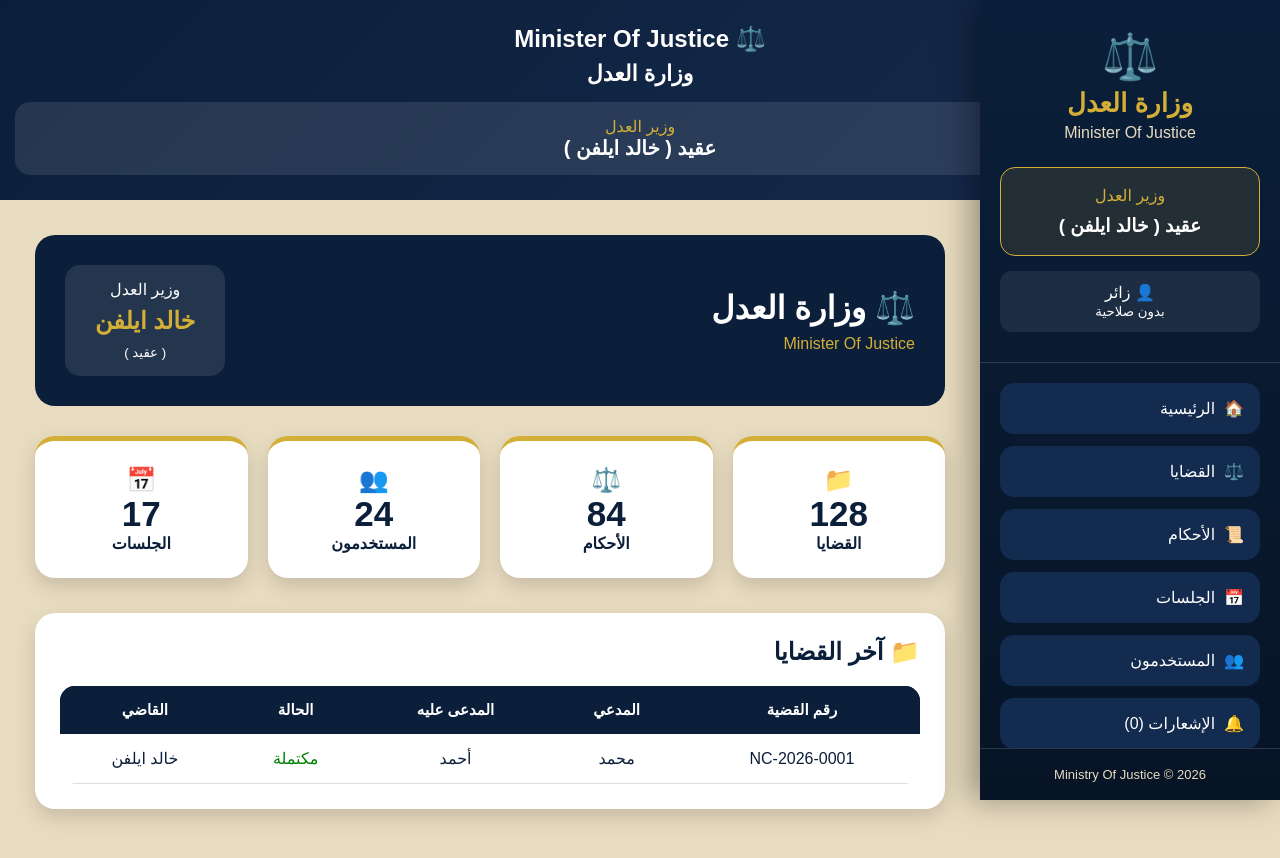
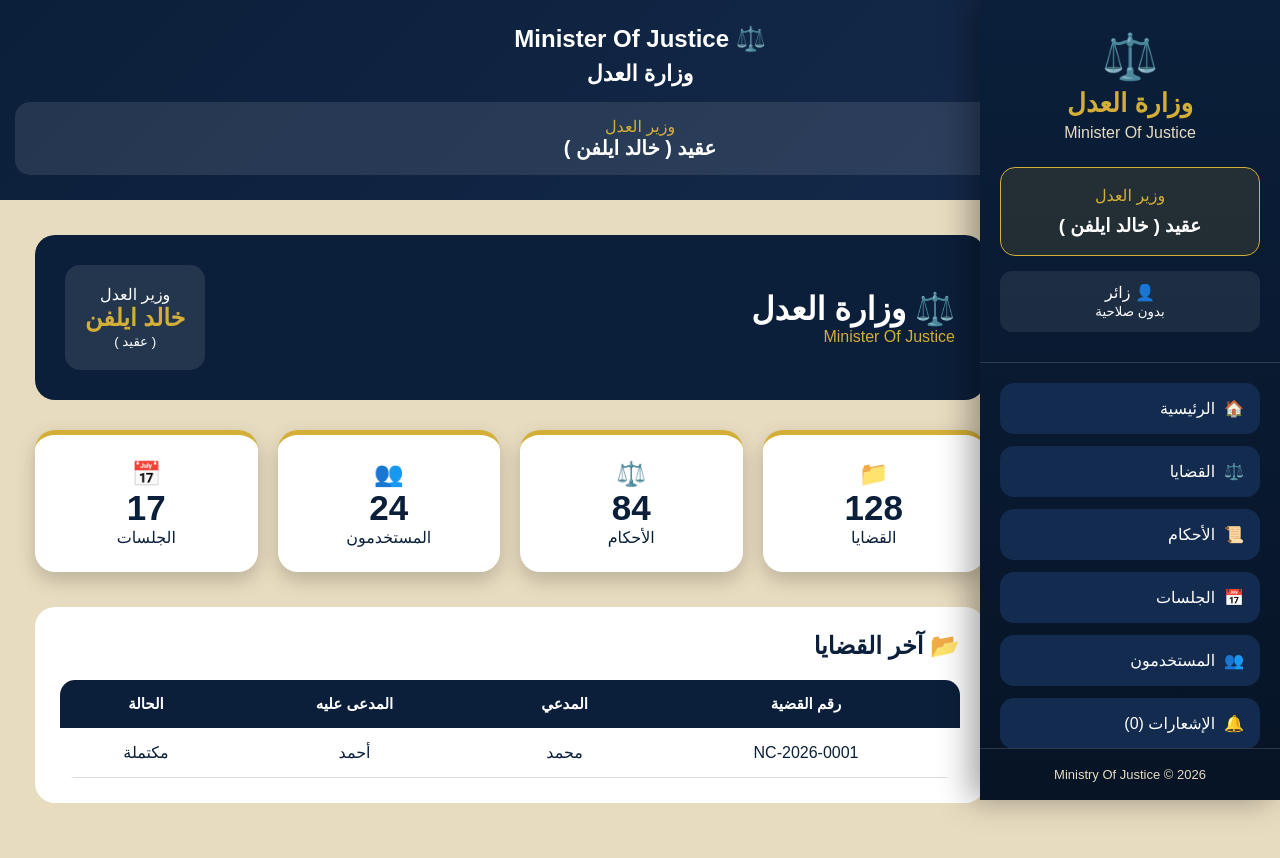
Before and after one commit to 38ed-ma/nice-justice, a Next.js app: page /dashboard in a window 1280 px wide. Shown: the top 858 px of the page. Built offline with nearby package versions, Linux system fonts and the light colour scheme.

Commit message:
Update page.tsx

```diff
--- a/app/dashboard/page.tsx
+++ b/app/dashboard/page.tsx
@@ -2,9 +2,7 @@
 
 import Sidebar from "../components/Sidebar"
 
-
 export default function Dashboard(){
-
 
 return(
 
@@ -16,21 +14,14 @@ return(
 <main
 
 style={{
-
-marginRight:"300px",
-
+marginRight:"260px",
 padding:"35px",
-
 direction:"rtl",
-
 background:"#E8DCC0",
-
 minHeight:"100vh"
-
 }}
 
 >
-
 
 
 <header
@@ -38,19 +29,12 @@ minHeight:"100vh"
 style={{
 
 background:"#0B1F3A",
-
 color:"white",
-
 padding:"30px",
-
 borderRadius:"20px",
-
 display:"flex",
-
 justifyContent:"space-between",
-
 alignItems:"center",
-
 marginBottom:"30px"
 
 }}
@@ -65,17 +49,9 @@ marginBottom:"30px"
 </h1>
 
 
-<p
-
-style={{
-
-color:"#D4AF37",
-
-marginTop:"8px"
-
-}}
-
->
+<p style={{
+color:"#D4AF37"
+}}>
 Minister Of Justice
 </p>
 
@@ -84,40 +60,26 @@ Minister Of Justice
 
 
 
-
 <div
 
 style={{
 
-textAlign:"center",
-
 background:"rgba(255,255,255,.1)",
-
-padding:"15px 30px",
-
-borderRadius:"15px"
+padding:"20px",
+borderRadius:"15px",
+textAlign:"center"
 
 }}
 
 >
 
+<p>
+وزير العدل
+</p>
 
-<span>
-وزير العدل
-</span>
-
-
-<h2
-
-style={{
-
-margin:"8px 0",
-
+<h2 style={{
 color:"#D4AF37"
-
-}}
-
->
+}}>
 خالد ايلفن
 </h2>
 
@@ -128,6 +90,7 @@ color:"#D4AF37"
 
 
 </div>
+
 
 
 </header>
@@ -141,21 +104,15 @@ color:"#D4AF37"
 style={{
 
 display:"grid",
-
 gridTemplateColumns:"repeat(4,1fr)",
-
-gap:"20px",
-
-marginBottom:"35px"
+gap:"20px"
 
 }}
 
 >
 
 
-{
-
-[
+{[
 
 ["📁","128","القضايا"],
 
@@ -175,15 +132,10 @@ key={item[2]}
 style={{
 
 background:"white",
-
 padding:"25px",
-
 borderRadius:"20px",
-
 textAlign:"center",
-
-boxShadow:"0 8px 20px rgba(0,0,0,.15)",
-
+boxShadow:"0 8px 20px #0003",
 borderTop:"5px solid #D4AF37"
 
 }}
@@ -196,30 +148,14 @@ borderTop:"5px solid #D4AF37"
 </h1>
 
 
-<h2
-
-style={{
-
+<h2 style={{
 fontSize:"35px"
-
-}}
-
->
+}}>
 {item[1]}
 </h2>
 
 
-<p
-
-style={{
-
-color:"#0B1F3A",
-
-fontWeight:"bold"
-
-}}
-
->
+<p>
 {item[2]}
 </p>
 
@@ -227,10 +163,7 @@ fontWeight:"bold"
 </div>
 
 
-))
-
-
-}
+))}
 
 
 </section>
@@ -239,17 +172,14 @@ fontWeight:"bold"
 
 
 
-<section
+<div
 
 style={{
 
+marginTop:"35px",
 background:"white",
-
 padding:"25px",
-
-borderRadius:"20px",
-
-boxShadow:"0 8px 20px rgba(0,0,0,.15)"
+borderRadius:"20px"
 
 }}
 
@@ -257,9 +187,8 @@ boxShadow:"0 8px 20px rgba(0,0,0,.15)"
 
 
 <h2>
-📁 آخر القضايا
+📂 آخر القضايا
 </h2>
-
 
 
 <table
@@ -267,9 +196,7 @@ boxShadow:"0 8px 20px rgba(0,0,0,.15)"
 style={{
 
 width:"100%",
-
 marginTop:"20px",
-
 borderCollapse:"collapse"
 
 }}
@@ -279,37 +206,12 @@ borderCollapse:"collapse"
 
 <thead>
 
-<tr
+<tr>
 
-style={{
-
-background:"#0B1F3A",
-
-color:"white"
-
-}}
-
->
-
-<th style={{padding:"15px"}}>
-رقم القضية
-</th>
-
-<th style={{padding:"15px"}}>
-المدعي
-</th>
-
-<th style={{padding:"15px"}}>
-المدعى عليه
-</th>
-
-<th style={{padding:"15px"}}>
-الحالة
-</th>
-
-<th style={{padding:"15px"}}>
-القاضي
-</th>
+<th>رقم القضية</th>
+<th>المدعي</th>
+<th>المدعى عليه</th>
+<th>الحالة</th>
 
 </tr>
 
@@ -319,33 +221,17 @@ color:"white"
 
 <tbody>
 
-
 <tr>
 
-<td style={{padding:"15px"}}>
-NC-2026-0001
-</td>
+<td>NC-2026-0001</td>
 
+<td>محمد</td>
 
-<td style={{padding:"15px"}}>
-محمد
-</td>
+<td>أحمد</td>
 
-
-<td style={{padding:"15px"}}>
-أحمد
-</td>
-
-
-<td style={{padding:"15px",color:"green"}}>
+<td>
 مكتملة
 </td>
-
-
-<td style={{padding:"15px"}}>
-خالد ايلفن
-</td>
-
 
 </tr>
 
@@ -353,12 +239,10 @@ NC-2026-0001
 </tbody>
 
 
-
 </table>
 
 
-
-</section>
+</div>
 
 
 
```
